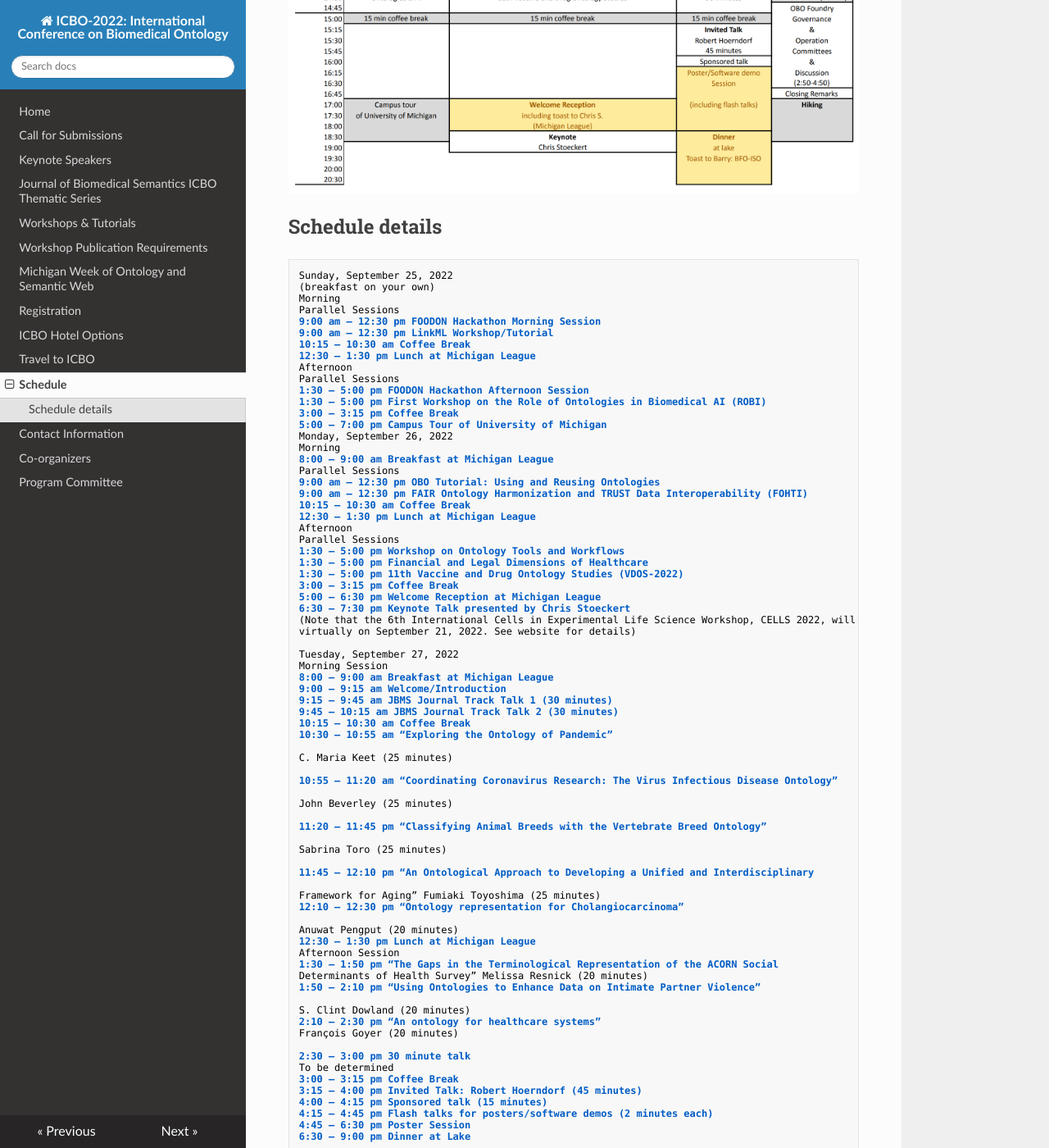
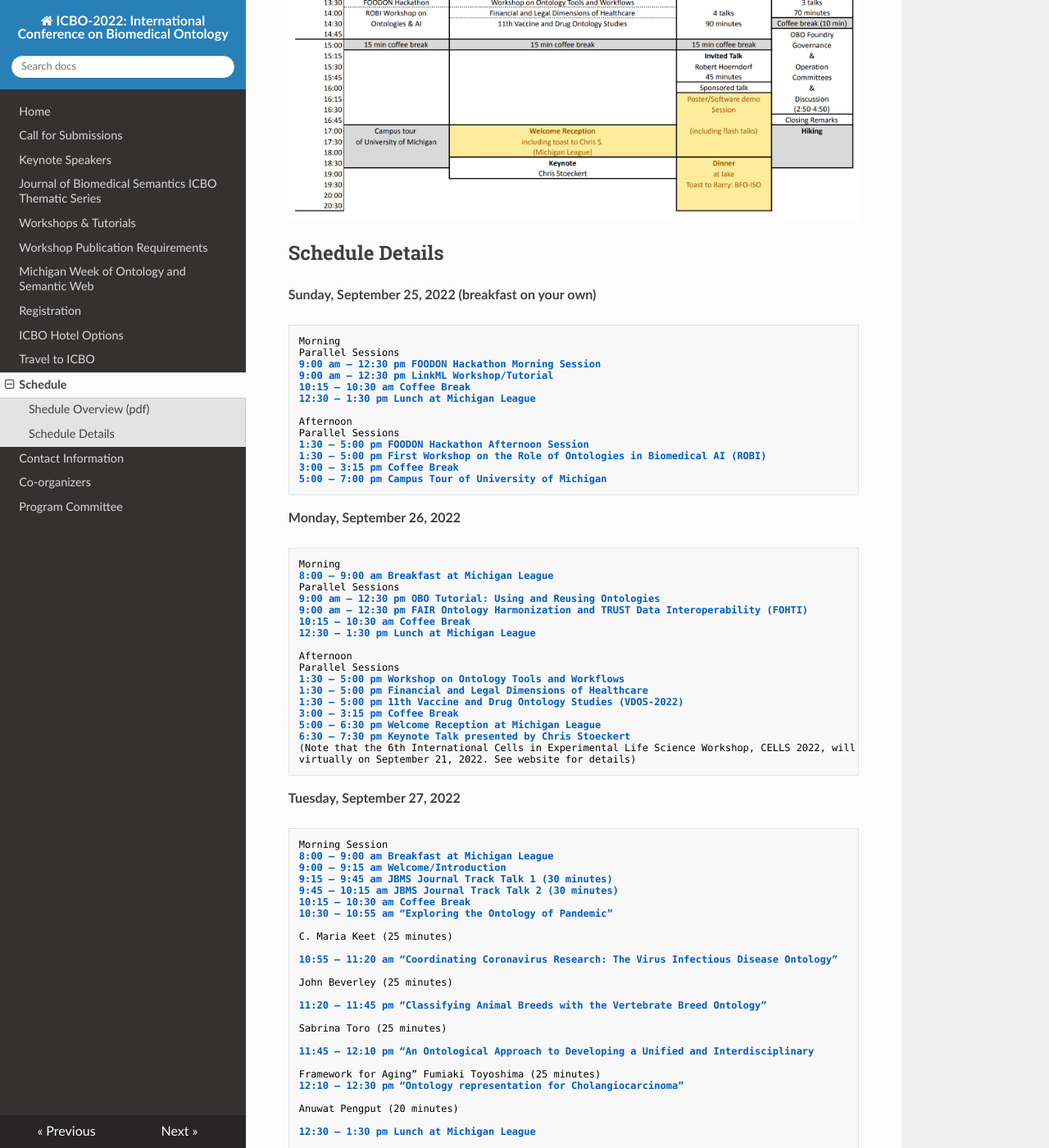
Before and after one commit to johnbeve/BFO-Organization, an MkDocs documentation site: the page built from docs/icbo-schedule.md, in a window 1280 px wide and 1400 px high, scrolled down 459 px. Shown: the whole window at 82% size. Built offline with MkDocs 1.6.1, drawn with Linux system fonts in a browser that asks for light colours; nearby versions of some CDN libraries; some of the changed text lies outside the part shown.

Commit message:
Update icbo-schedule.md

````diff
--- a/docs/icbo-schedule.md
+++ b/docs/icbo-schedule.md
@@ -1,26 +1,29 @@
 # ICBO 2022 Scheduling
-8am - 8pm ([pdf](ICBO-2022-Scheduling.pdf), [Google sheet](
-https://drive.google.com/file/d/1uHGgbySAtrodvw67rJR-M_uohw5dFeJI/view?usp=sharing))
+## Shedule Overview ([pdf](ICBO-2022-Scheduling.pdf))
 ![icbo-schedule](icbo-schedule.png)
 
 
-## Schedule details
+## Schedule Details
+
+**Sunday, September 25, 2022 (breakfast on your own)**
 ```
-Sunday, September 25, 2022
-(breakfast on your own)
 Morning
 Parallel Sessions
 9:00 am – 12:30 pm FOODON Hackathon Morning Session
 9:00 am – 12:30 pm LinkML Workshop/Tutorial
 10:15 – 10:30 am Coffee Break
 12:30 – 1:30 pm Lunch at Michigan League
+
 Afternoon
 Parallel Sessions
 1:30 – 5:00 pm FOODON Hackathon Afternoon Session
 1:30 – 5:00 pm First Workshop on the Role of Ontologies in Biomedical AI (ROBI)
 3:00 – 3:15 pm Coffee Break
 5:00 – 7:00 pm Campus Tour of University of Michigan
-Monday, September 26, 2022
+```
+
+**Monday, September 26, 2022**
+```
 Morning
 8:00 – 9:00 am Breakfast at Michigan League
 Parallel Sessions
@@ -28,6 +31,7 @@ Parallel Sessions
 9:00 am – 12:30 pm FAIR Ontology Harmonization and TRUST Data Interoperability (FOHTI)
 10:15 – 10:30 am Coffee Break
 12:30 – 1:30 pm Lunch at Michigan League
+
 Afternoon
 Parallel Sessions
 1:30 – 5:00 pm Workshop on Ontology Tools and Workflows
@@ -38,8 +42,10 @@ Parallel Sessions
 6:30 – 7:30 pm Keynote Talk presented by Chris Stoeckert
 (Note that the 6th International Cells in Experimental Life Science Workshop, CELLS 2022, will be held
 virtually on September 21, 2022. See website for details)
+```
 
-Tuesday, September 27, 2022
+**Tuesday, September 27, 2022**
+```
 Morning Session
 8:00 – 9:00 am Breakfast at Michigan League
 9:00 – 9:15 am Welcome/Introduction
@@ -64,7 +70,9 @@ Framework for Aging” Fumiaki Toyoshima (25 minutes)
 12:10 – 12:30 pm “Ontology representation for Cholangiocarcinoma”
 
 Anuwat Pengput (20 minutes)
+
 12:30 – 1:30 pm Lunch at Michigan League
+
 Afternoon Session
 1:30 – 1:50 pm “The Gaps in the Terminological Representation of the ACORN Social
 Determinants of Health Survey” Melissa Resnick (20 minutes)
@@ -82,8 +90,10 @@ To be determined
 4:15 – 4:45 pm Flash talks for posters/software demos (2 minutes each)
 4:45 – 6:30 pm Poster Session
 6:30 – 9:00 pm Dinner at Lake
+```
 
-Wednesday, September 28, 2022
+**Wednesday, September 28, 2022**
+```
 Morning Session
 8:00 – 9:00 am Breakfast at Michigan League
 9:00 – 9:15 am BFO/ISO Celebration
@@ -107,6 +117,7 @@ delivery, and interpreted information” Zach Landis-Lewis (25 minutes)
 health science data harmonization” Anna Maria Masci (20 minutes)
 
 12:30 – 1:30 pm Lunch at Michigan League
+
 Afternoon Session
 1:30 – 2:00 pm JBMS Journal Track Talk 3 (30 minutes)
 2:00 – 2:20 pm “OMOP-2-OPMI: Ontologization of OMOP CDM using OPMI to support clinical
````
